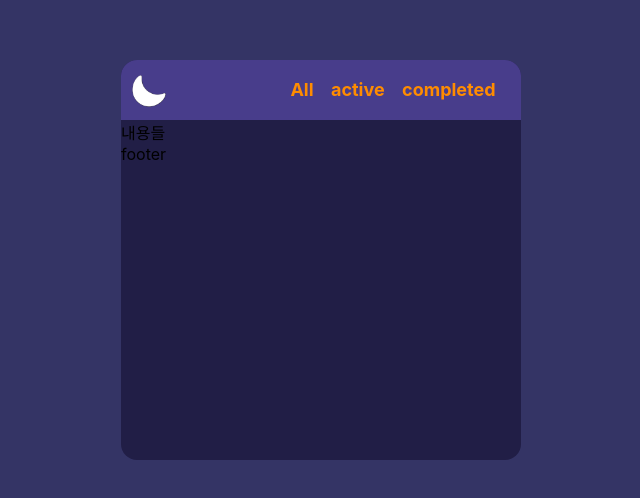
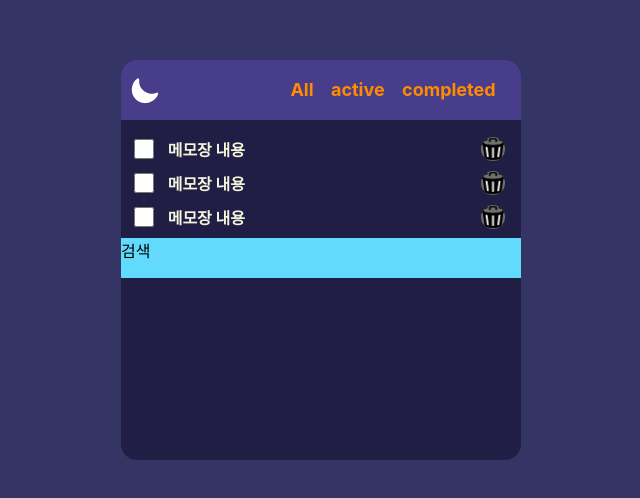
Before and after one commit to CureLatte/CafeTour, a React (Create React App) app: page / in a window 1280 px wide. Shown: the part 140-638 px from the top of the page, without its empty margins (319-959 px from the left). Built offline with nearby package versions, Linux system fonts and the light colour scheme.

Commit message:
[FEAT] make footer

```diff
--- a/src/toDoApp/components/Content.jsx
+++ b/src/toDoApp/components/Content.jsx
@@ -1,5 +1,12 @@
+import Row from "./Row";
+import style from '../css/content.module.css'
+
 export default function Content(){
     return (
-        <div>내용들</div>
+        <div className={style.content}>
+            <Row></Row>
+            <Row></Row>
+            <Row></Row>
+        </div>
     )
 }
--- a/src/toDoApp/components/Footer.jsx
+++ b/src/toDoApp/components/Footer.jsx
@@ -1,5 +1,9 @@
+import style from '../css/footer.module.css'
+
 export default function Footer(){
     return (
-        <div>footer</div>
+        <div className={style.container}>
+            <div className={style.searchBar}>검색</div>
+        </div>
     )
 }
--- /dev/null
+++ b/src/toDoApp/components/Row.jsx
@@ -0,0 +1,13 @@
+import style from '../css/row.module.css'
+
+export default function Row(){
+    return (
+        <div className={style.row}>
+            <div className={style.contentWrapper}>
+                <input className={style.checkBox} type="checkbox"/>
+                <div className={style.content}>메모장 내용</div>
+            </div>
+            <img src="/images/trash.png" alt="trash" className={style.trashButton}></img>
+        </div>
+    )
+}
--- a/src/toDoApp/components/backgound.jsx
+++ b/src/toDoApp/components/backgound.jsx
@@ -1,12 +1,12 @@
-import '../css/background.modules.css'
+import backgroundStyle from '../css/background.module.css'
 import Header from "./header";
 import Content from "./Content";
 import Footer from "./Footer";
 
 export default function Background(){
     return (
-        <div className="background">
-            <div className="container">
+        <div className={backgroundStyle.background}>
+            <div className={backgroundStyle.container}>
                 <Header></Header>
                 <Content></Content>
                 <Footer></Footer>
--- a/src/toDoApp/components/header.jsx
+++ b/src/toDoApp/components/header.jsx
@@ -1,13 +1,13 @@
-import '../css/header.modules.css'
+import style from  '../css/header.module.css'
 
 export default function Header(){
     return (
-        <div className="header">
-            <img src='/images/darkMode.png' alt="error" className="darkMode"/>
-            <div className="tabsContainer">
-                <span className="tabs">All</span>
-                <span className="tabs">active</span>
-                <span className="tabs">completed</span>
+        <div className={style.header}>
+            <img src='/images/darkMode.png' alt="error" className={style.darkMode}/>
+            <div className={style.tabsContainer}>
+                <span className={style.tabs}>All</span>
+                <span className={style.tabs}>active</span>
+                <span className={style.tabs}>completed</span>
             </div>
         </div>
     )
--- /dev/null
+++ b/src/toDoApp/css/background.module.css
@@ -0,0 +1,17 @@
+.background{
+    background-color: #343465;
+    width : 100vw;
+    height: 100vh;
+    display: flex;
+    flex-direction: row;
+    justify-content: center;
+}
+
+.container{
+    width: 400px;
+    height: 400px;
+    margin: auto;
+    background-color: #211e46;
+    border-radius: 1em;
+    overflow: hidden;
+}
--- /dev/null
+++ b/src/toDoApp/css/content.module.css
@@ -0,0 +1,3 @@
+.content{
+    margin-top: 1em;
+}
--- /dev/null
+++ b/src/toDoApp/css/footer.module.css
@@ -0,0 +1,10 @@
+.container{
+    width: 100%;
+    height: 10%;
+    background-color: #61dafb;
+}
+
+.searchBar{
+    width: 80%;
+    height: 10%;
+}
--- a/src/toDoApp/css/header.modules.css
+++ b/src/toDoApp/css/header.module.css
@@ -10,8 +10,8 @@
 
 .darkMode{
     margin-left: 0.5em;
-    width: 2.5em;
-    height: 2.5em;
+    width: 2em;
+    height: 2em;
 }
 
 .tabsContainer{
--- /dev/null
+++ b/src/toDoApp/css/row.module.css
@@ -0,0 +1,39 @@
+.row{
+    width: 100%;
+    height: 100%;
+    display: flex;
+    flex-direction: row;
+    justify-content: space-between;
+    align-items: center;
+    margin-top: 0.5em;
+    margin-bottom: 0.5em;
+}
+.checkBox{
+    margin-left: 1em;
+    margin-right: 1em;
+    width: 1.5em;
+    height: 1.5em;
+}
+
+.content{
+    font-weight: bold;
+    color: beige;
+}
+
+.contentWrapper{
+    margin-top: 0px;
+    width: 60%;
+    height: 100%;
+    display: flex;
+    flex-direction: row;
+    align-items: center;
+    justify-content: left;
+}
+
+.trashButton{
+    background-color: #707070;
+    border-radius: 50%;
+    width: 1.5em;
+    height: 1.5em;
+    margin-right: 1em;
+}
```
Also changed, not shown: public/ToDoApp/background.module.css (renamed from src/toDoApp/css/background.modules.css), public/images/trash.png (added).
